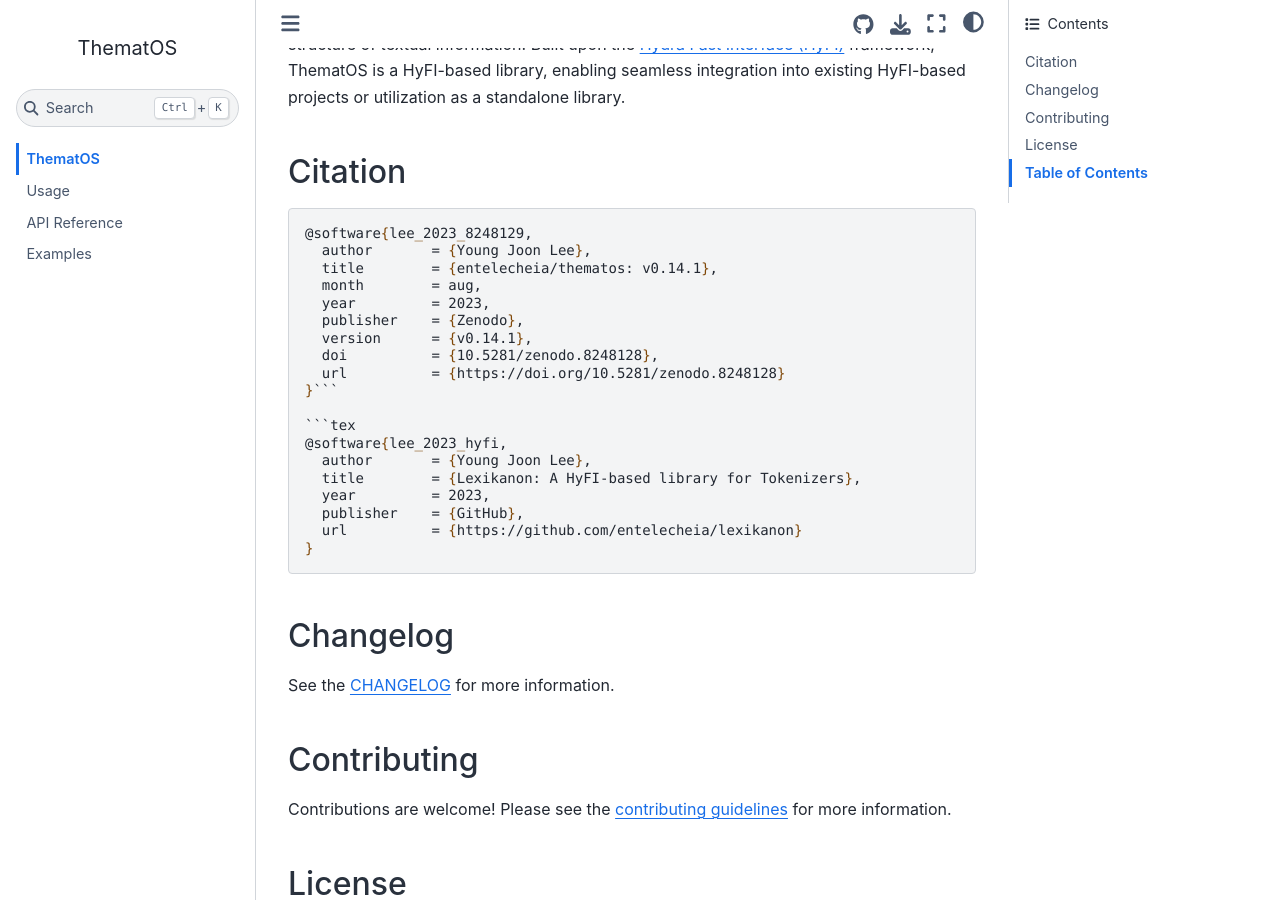
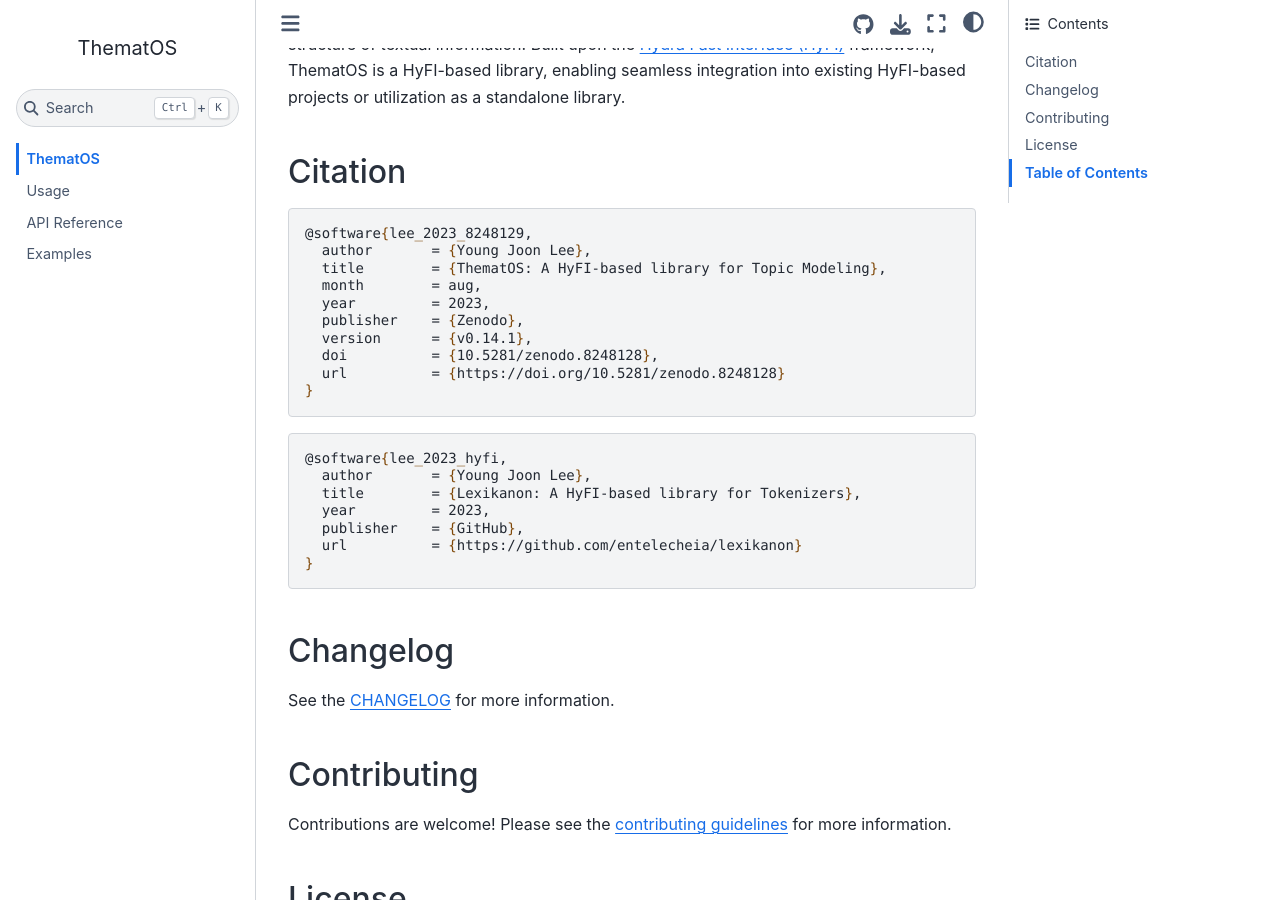
Before and after one commit to entelecheia/thematos, a Jupyter Book: the page built from book/index.md, in a window 1280 px wide and 900 px high, scrolled down 402 px. Built offline with Jupyter Book 1.0.4 settings and Sphinx 7.4.7 and the Sphinx Book theme 1.1.4, drawn with Linux system fonts in a browser that asks for light colours.

Commit message:
refactor(README): update project title in citation reference

`````diff
--- a/book/index.md
+++ b/book/index.md
@@ -18,17 +18,18 @@
 
 ## Citation
 
-````tex
+```tex
 @software{lee_2023_8248129,
   author       = {Young Joon Lee},
-  title        = {entelecheia/thematos: v0.14.1},
+  title        = {ThematOS: A HyFI-based library for Topic Modeling},
   month        = aug,
   year         = 2023,
   publisher    = {Zenodo},
   version      = {v0.14.1},
   doi          = {10.5281/zenodo.8248128},
   url          = {https://doi.org/10.5281/zenodo.8248128}
-}```
+}
+```
 
 ```tex
 @software{lee_2023_hyfi,
@@ -38,7 +39,7 @@
   publisher    = {GitHub},
   url          = {https://github.com/entelecheia/lexikanon}
 }
-````
+```
 
 ## Changelog
 
`````
Also changed, not shown: README.md (+3 -2 lines).
